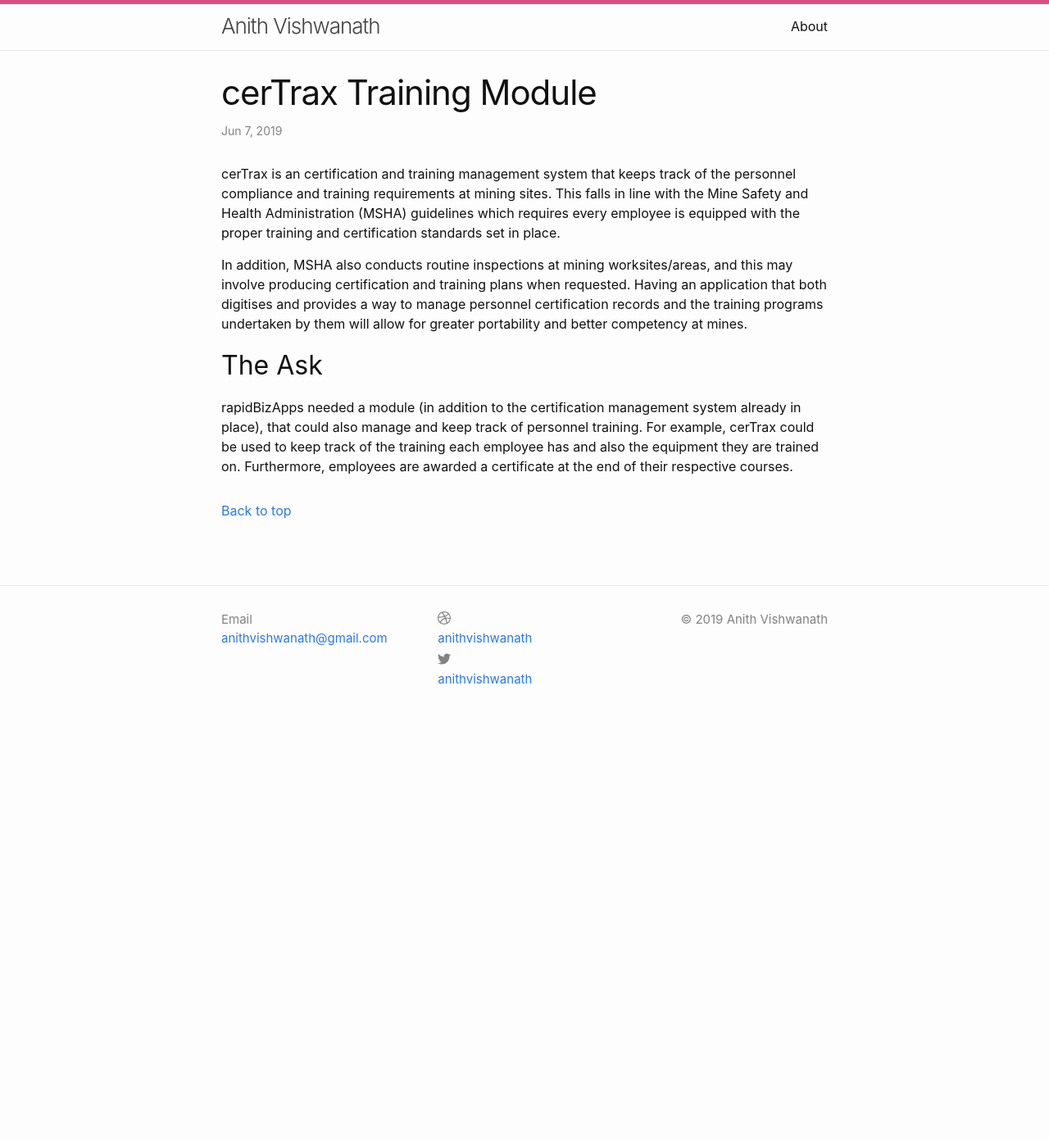
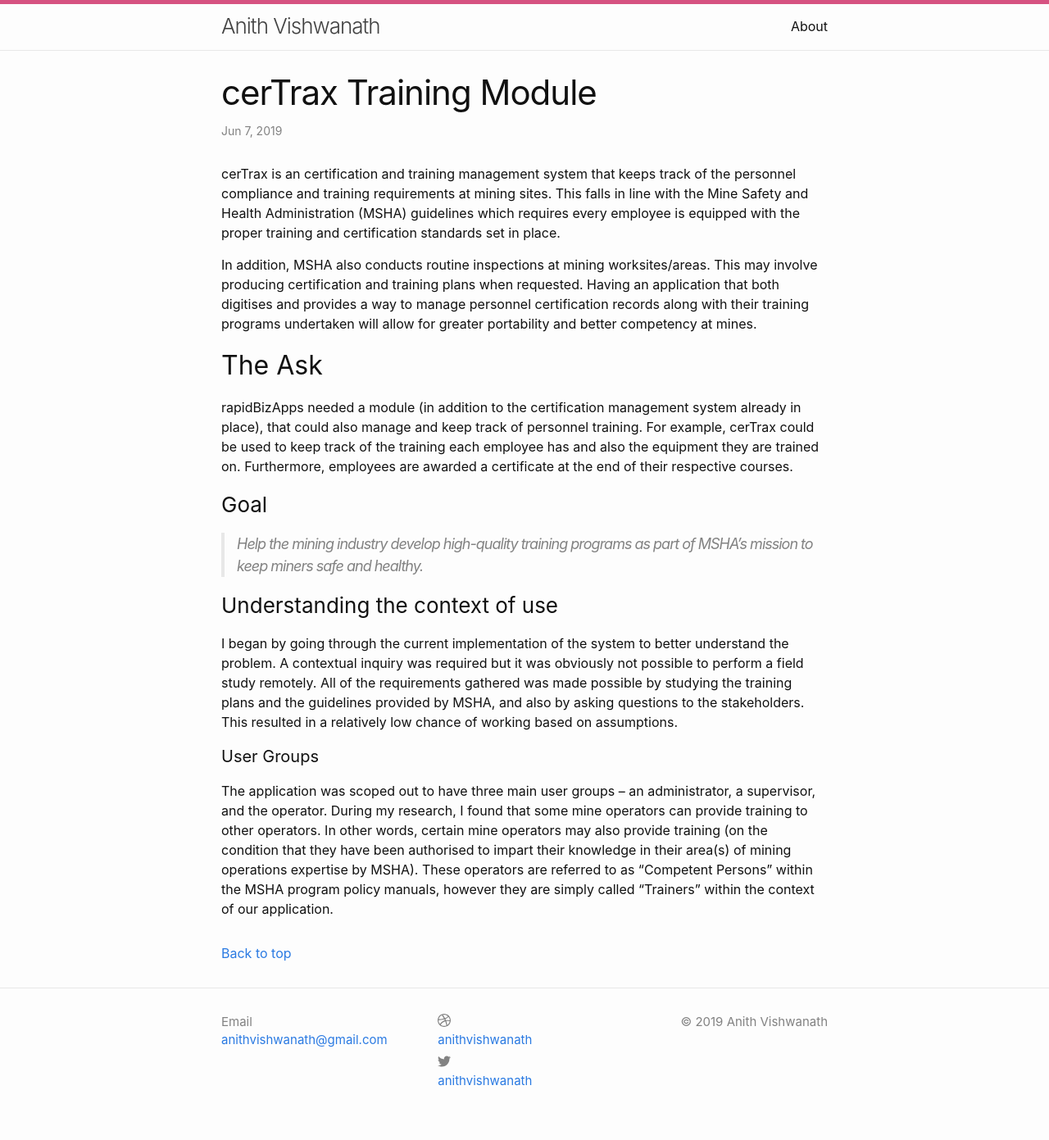
Before and after one commit to anithvishwanath/anithvishwanath.github.io, a Jekyll site: the page built from _posts/2019-06-07-certrax.markdown, in a window 1280 px wide. Shown: the whole page at 82% size. Built offline with Jekyll 4.4.1, drawn with Linux system fonts in a browser that asks for light colours; before the commit the page ends 900 px from its top, so only the background shows below that.

Commit message:
Update 2019-06-07-certrax.markdown

```diff
--- a/_posts/2019-06-07-certrax.markdown
+++ b/_posts/2019-06-07-certrax.markdown
@@ -8,8 +8,20 @@
 
 cerTrax is an certification and training management system that keeps track of the personnel compliance and training requirements at mining sites. This falls in line with the Mine Safety and Health Administration (MSHA) guidelines which requires every employee is equipped with the proper training and certification standards set in place.
 
-In addition, MSHA also conducts routine inspections at mining worksites/areas, and this may involve producing certification and training plans when requested. Having an application that both digitises and provides a way to manage personnel certification records and the training programs undertaken by them will allow for greater portability and better competency at mines.
+In addition, MSHA also conducts routine inspections at mining worksites/areas. This may involve producing certification and training plans when requested. Having an application that both digitises and provides a way to manage personnel certification records along with their training programs undertaken will allow for greater portability and better competency at mines.
 
 ## The Ask
 
 rapidBizApps needed a module (in addition to the certification management system already in place), that could also manage and keep track of personnel training. For example, cerTrax could be used to keep track of the training each employee has and also the equipment they are trained on. Furthermore, employees are awarded a certificate at the end of their respective courses.
+
+### Goal
+
+> Help the mining industry develop high-quality training programs as part of MSHA’s mission to keep miners safe and healthy.
+
+### Understanding the context of use
+
+I began by going through the current implementation of the system to better understand the problem. A contextual inquiry was required but it was obviously not possible to perform a field study remotely. All of the requirements gathered was made possible by studying the training plans and the guidelines provided by MSHA, and also by asking questions to the stakeholders. This resulted in a relatively low chance of working based on assumptions.
+
+#### User Groups
+
+The application was scoped out to have three main user groups -- an administrator, a supervisor, and the operator. During my research, I found that some mine operators can provide training to other operators. In other words, certain mine operators may also provide training (on the condition that they have been authorised to impart their knowledge in their area(s) of mining operations expertise by MSHA). These operators are referred to as “Competent Persons” within the MSHA program policy manuals, however they are simply called “Trainers” within the context of our application.
```
